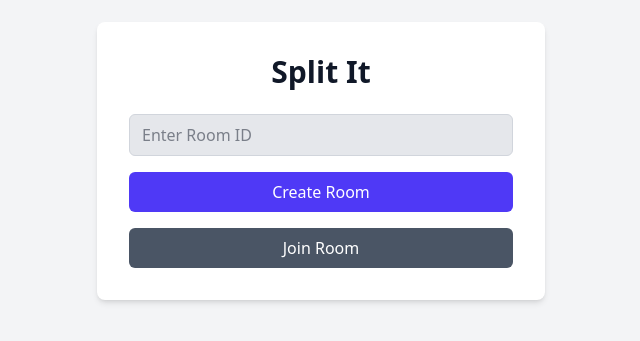
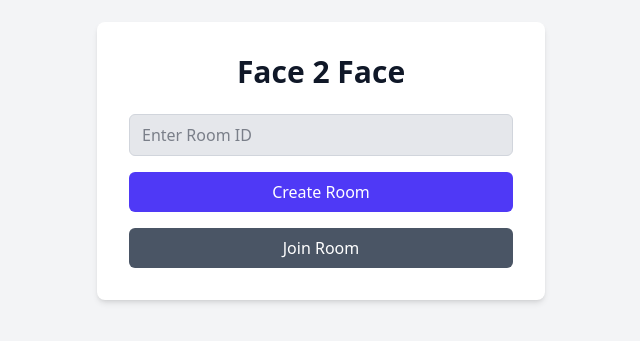
Before and after one commit to atmayama/face2face, a SvelteKit app: page / in a window 1280 px wide. Shown: the part 239-580 px from the top of the page, without its empty margins (319-959 px from the left). Built offline with nearby package versions, Linux system fonts and the light colour scheme.

Commit message:
branding

```diff
--- a/src/routes/+layout.svelte
+++ b/src/routes/+layout.svelte
@@ -1,6 +1,6 @@
 <script lang="ts">
 	import '../app.css';
-	import favicon from '$lib/assets/favicon.svg';
+	import favicon from '$lib/assets/favicon.ico';
 
 	let { children } = $props();
 </script>
--- a/src/routes/+page.svelte
+++ b/src/routes/+page.svelte
@@ -19,7 +19,7 @@
 
 <div class="flex items-center justify-center min-h-screen bg-gray-100">
 	<div class="w-full max-w-md p-8 space-y-6 bg-white rounded-lg shadow-md">
-		<h1 class="text-3xl font-bold text-center text-gray-900">Split It</h1>
+		<h1 class="text-3xl font-bold text-center text-gray-900">Face 2 Face</h1>
 		<div class="space-y-4">
 			<div class="flex items-center space-x-2">
 				<input
```
Also changed, not shown: src/lib/assets/favicon.svg (deleted), 1 other file (tests, documents, lock files or other folders).
